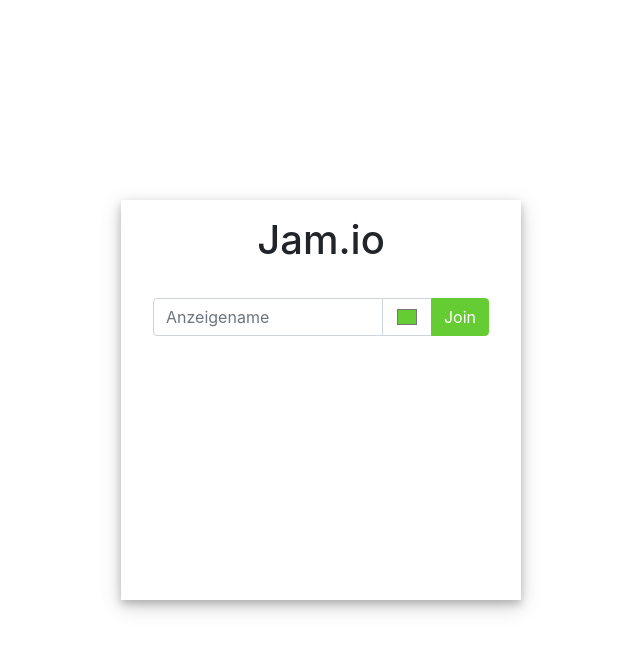
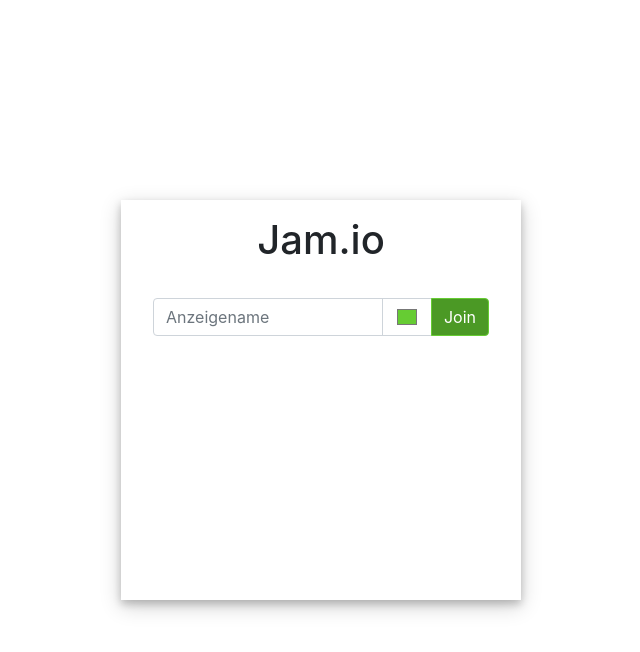
Before and after one commit to julian-schuster/advanced-multimedia-communications, a website: page public/index.html in a window 1280 px wide. In both pictures the pointer is over the button "Join". Shown: the whole page, without its empty margins (319-959 px from the left). Drawn offline with nearby package versions, Linux system fonts and the light colour scheme.

Commit message:
Update styles.css

```diff
--- a/public/style/styles.css
+++ b/public/style/styles.css
@@ -330,3 +330,7 @@
     background-color: #66cc33 !important;
     border-color: #66cc33 !important;
 }
+
+.btn-success:hover, .btn-success:active {
+    background-color: #4b9925 !important;
+}
```
